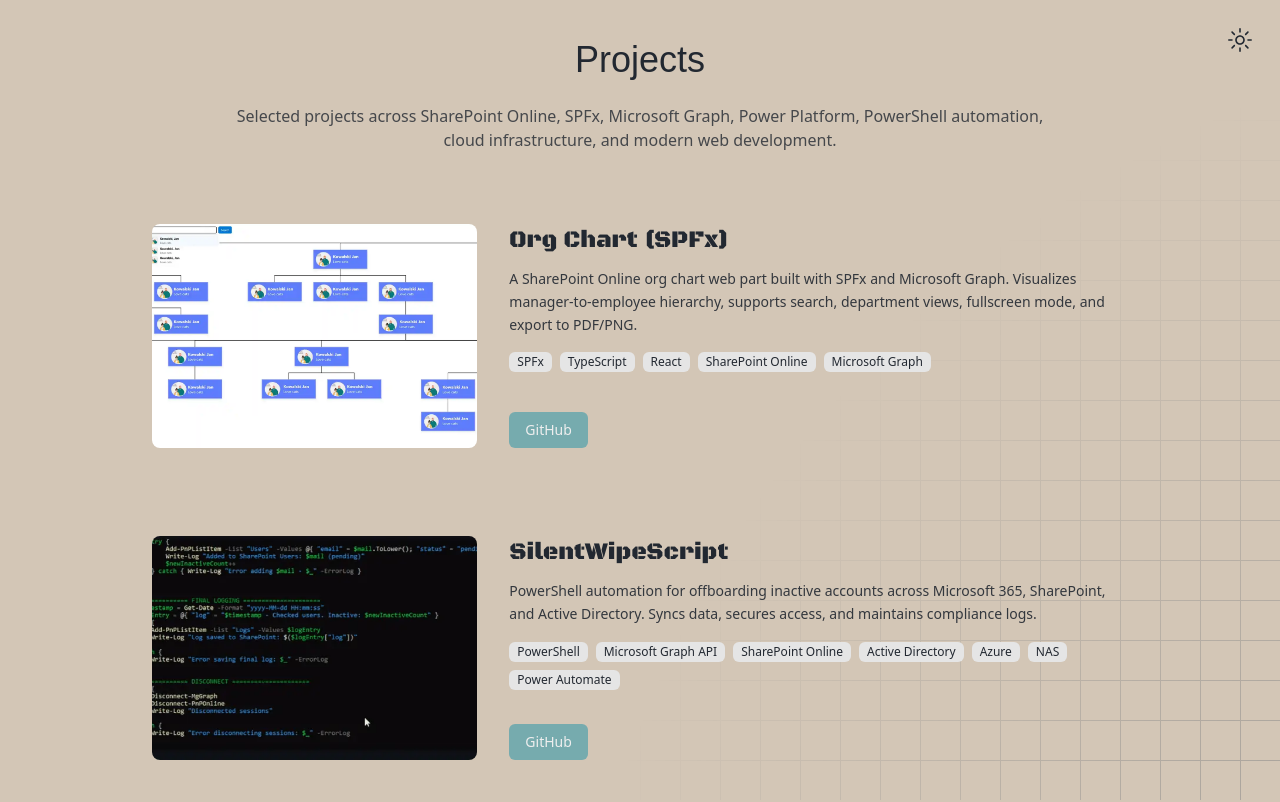
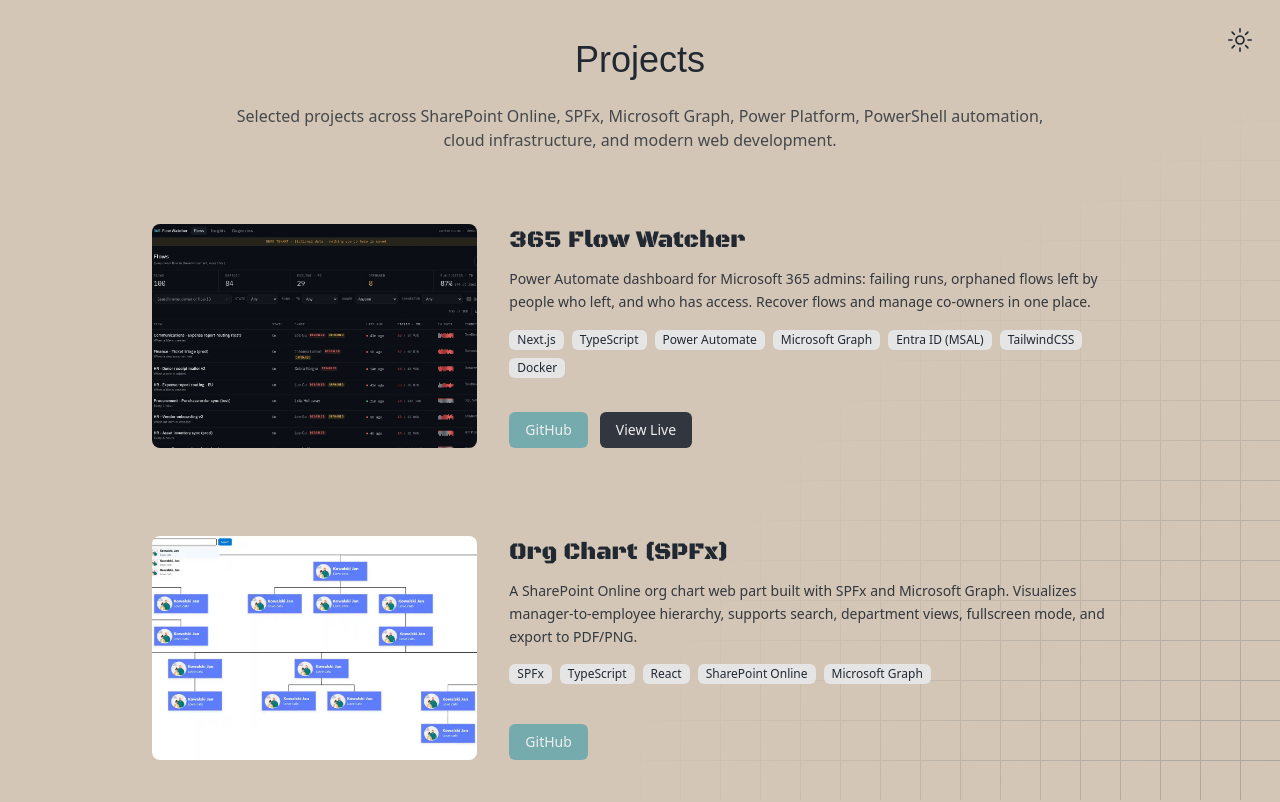
Before and after one commit to Jakbor32/portfolio, a Next.js app: page /projects in a window 1280 px wide. Shown: the top 802 px of the page. Built offline with nearby package versions, Linux system fonts and the light colour scheme; a web font is replaced by a local one.

Commit message:
Add 365 Flow Watcher to projects (#2)
* Add 365 Flow Watcher to projects

* Show 365 Flow Watcher first

```diff
--- a/src/constants/content.ts
+++ b/src/constants/content.ts
@@ -1,4 +1,3 @@
-
 // Types
 export type SocialLink = {
   label: string
@@ -21,29 +20,29 @@
 
 // Main content
 export const CONTENT = {
-  headline: "Turning IT \n into solutions",
-  title: "Jakub Borowy — IT Specialist / Cloud & Power Platform Developer",
+  headline: 'Turning IT \n into solutions',
+  title: 'Jakub Borowy — IT Specialist / Cloud & Power Platform Developer',
   description: [
-    "I design, automate, and secure IT systems across Microsoft 365, SharePoint, Power Platform, PowerShell automation, cloud infrastructure, and modern web development. [Explore my projects](/projects)",
-    "Known for bridging IT operations with development: creating tools that solve business needs while keeping environments secure and reliable. Always exploring cloud, scripting, and modern web tech.",
+    'I design, automate, and secure IT systems across Microsoft 365, SharePoint, Power Platform, PowerShell automation, cloud infrastructure, and modern web development. [Explore my projects](/projects)',
+    'Known for bridging IT operations with development: creating tools that solve business needs while keeping environments secure and reliable. Always exploring cloud, scripting, and modern web tech.',
   ],
-  follow: "— Follow my work online",
-  location: "Warsaw, Poland",
+  follow: '— Follow my work online',
+  location: 'Warsaw, Poland',
   socials: [
     {
       label: "Visit Jakub Borowy's GitHub profile",
-      href: "https://github.com/Jakbor32",
-      text: "github.com/Jakbor32",
+      href: 'https://github.com/Jakbor32',
+      text: 'github.com/Jakbor32',
     },
     {
-      label: "Connect with Jakub Borowy on LinkedIn",
-      href: "https://linkedin.com/in/jakubborowy",
-      text: "linkedin.com/in/jakubborowy",
+      label: 'Connect with Jakub Borowy on LinkedIn',
+      href: 'https://linkedin.com/in/jakubborowy',
+      text: 'linkedin.com/in/jakubborowy',
     },
     {
-      label: "Send an email to Jakub Borowy",
-      href: "mailto:borowyjakub32@gmail.com",
-      text: "borowyjakub32@gmail.com",
+      label: 'Send an email to Jakub Borowy',
+      href: 'mailto:borowyjakub32@gmail.com',
+      text: 'borowyjakub32@gmail.com',
     },
   ] satisfies SocialLink[],
 }
@@ -51,13 +50,41 @@
 // Projects
 export const projects: Project[] = [
   {
+    slug: '365-flow-watcher',
+    title: '365 Flow Watcher',
+    description:
+      'Power Automate dashboard for Microsoft 365 admins: failing runs, orphaned flows left by people who left, and who has access. Recover flows and manage co-owners in one place.',
+    image: '/projects/365-flow-watcher.webp',
+    imageAlt:
+      '365 Flow Watcher dashboard showing Power Automate flows, failures and orphaned owners',
+    technologies: [
+      'Next.js',
+      'TypeScript',
+      'Power Automate',
+      'Microsoft Graph',
+      'Entra ID (MSAL)',
+      'TailwindCSS',
+      'Docker',
+    ],
+    link: 'https://365-flow-watcher.vercel.app',
+    github: 'https://github.com/Jakbor32/365-flow-watcher',
+    featured: true,
+  },
+  {
     slug: 'org-chart-spfx',
     title: 'Org Chart (SPFx)',
     description:
       'A SharePoint Online org chart web part built with SPFx and Microsoft Graph. Visualizes manager-to-employee hierarchy, supports search, department views, fullscreen mode, and export to PDF/PNG.',
     image: '/projects/org-chart-spfx.webp',
-    imageAlt: 'Org Chart SPFx web part for SharePoint Online showing organizational hierarchy',
-    technologies: ['SPFx', 'TypeScript', 'React', 'SharePoint Online', 'Microsoft Graph'],
+    imageAlt:
+      'Org Chart SPFx web part for SharePoint Online showing organizational hierarchy',
+    technologies: [
+      'SPFx',
+      'TypeScript',
+      'React',
+      'SharePoint Online',
+      'Microsoft Graph',
+    ],
     github: 'https://github.com/Jakbor32/org-chart-spfx',
     featured: true,
   },
@@ -67,7 +94,8 @@
     description:
       'PowerShell automation for offboarding inactive accounts across Microsoft 365, SharePoint, and Active Directory. Syncs data, secures access, and maintains compliance logs.',
     image: '/projects/silent-wipe-script.webp',
-    imageAlt: 'PowerShell script for automating offboarding in Microsoft 365 and Active Directory',
+    imageAlt:
+      'PowerShell script for automating offboarding in Microsoft 365 and Active Directory',
     technologies: [
       'PowerShell',
       'Microsoft Graph API',
@@ -103,7 +131,13 @@
       'Power Automate workflow for cleaning up outdated Teams approval notifications in SharePoint processes. Maintains clarity and reduces clutter.',
     image: '/projects/auto-approval-cleanup-flow.webp',
     imageAlt: 'Power Automate flow for Teams approval cleanup in SharePoint',
-    technologies: ['Power Automate', 'SharePoint', 'Microsoft Teams Approvals', 'Outlook', 'Graph API'],
+    technologies: [
+      'Power Automate',
+      'SharePoint',
+      'Microsoft Teams Approvals',
+      'Outlook',
+      'Graph API',
+    ],
     github: 'https://github.com/Jakbor32/auto-approval-cleanup-flow',
     featured: true,
   },
@@ -114,7 +148,14 @@
       'End-to-end encrypted note-sharing app with self-destructing messages. AES-256 encryption in the browser for full privacy.',
     image: '/projects/privnote.webp',
     imageAlt: 'PrivNote app for secure, encrypted note sharing',
-    technologies: ['React', 'TypeScript', 'Vite', 'TailwindCSS', 'Supabase', 'Crypto-js'],
+    technologies: [
+      'React',
+      'TypeScript',
+      'Vite',
+      'TailwindCSS',
+      'Supabase',
+      'Crypto-js',
+    ],
     link: 'https://privnote-app.vercel.app/',
     github: 'https://github.com/Jakbor32/privnote',
   },
@@ -147,7 +188,14 @@
       'Personal dashboard for movies, events, notes, and tasks. Real-time sync and PIN-protected access.',
     image: '/projects/fluxboard.webp',
     imageAlt: 'FluxBoard personal dashboard app',
-    technologies: ['React', 'TypeScript', 'Firebase Firestore', 'TailwindCSS', 'Framer Motion', 'Vite'],
+    technologies: [
+      'React',
+      'TypeScript',
+      'Firebase Firestore',
+      'TailwindCSS',
+      'Framer Motion',
+      'Vite',
+    ],
     private: true,
   },
 ]
```
Also changed, not shown: public/projects/365-flow-watcher.webp (added).
